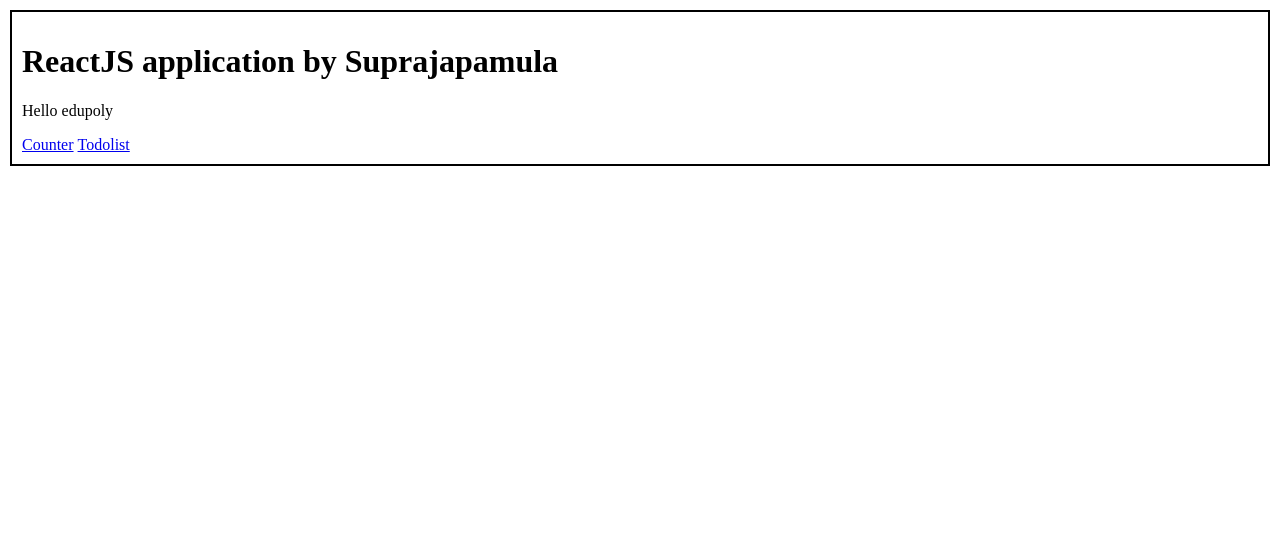
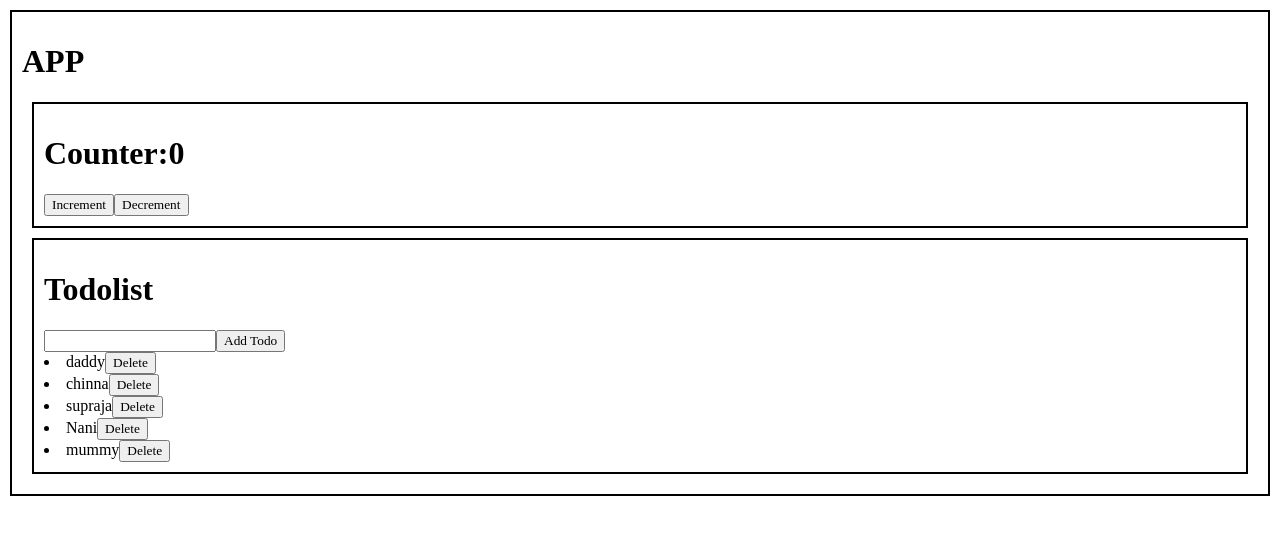
Before and after one commit to Suprajapamula/react-app, a React (Create React App) app: page / in a window 1280 px wide. Shown: the top 534 px of the page. Built offline with nearby package versions, Linux system fonts and the light colour scheme.

Commit message:
todolistAndCounterUsingReduxToolKit

```diff
--- a/package.json
+++ b/package.json
@@ -3,11 +3,13 @@
   "version": "0.1.0",
   "private": true,
   "dependencies": {
+    "@reduxjs/toolkit": "^1.9.7",
     "@testing-library/jest-dom": "^5.17.0",
     "@testing-library/react": "^13.4.0",
     "@testing-library/user-event": "^13.5.0",
     "react": "^18.2.0",
     "react-dom": "^18.2.0",
+    "react-redux": "^8.1.3",
     "react-router-dom": "^6.16.0",
     "react-scripts": "5.0.1",
     "web-vitals": "^2.1.4"
--- a/src/App.jsx
+++ b/src/App.jsx
@@ -1,16 +1,15 @@
-import Counter from './Counter';
+
 import './App.css';
-import Todolist from './Todolist';
-import { Outlet,Link } from 'react-router-dom';
+import Counter from './features/counter/Counter';
+import Todolist from './features/todolist/Todolist';
+
 
 function App() {
   return (
     <div className='myBox'>
-         <h1>ReactJS application by Suprajapamula</h1>
-         <p>Hello edupoly</p>
-         <Link to="/counter">Counter</Link>&nbsp;
-         <Link to="/todolist">Todolist</Link>&nbsp;
-         <Outlet></Outlet>
+         <h1>APP</h1>
+         <Counter></Counter>
+         <Todolist></Todolist>
     </div>
   );
 }
--- a/src/Counter.jsx
+++ /dev/null
@@ -1,10 +0,0 @@
-import React from 'react';
-import Todolist from './Todolist'
-function Counter(){
-      return(
-        <div className='myBox'>
-            <h1>Welcome to Counter</h1>
-        </div>
-      )
-}
-export default Counter;
--- a/src/Todolist.jsx
+++ /dev/null
@@ -1,9 +0,0 @@
-import React from "react";
-function Todolist(){
-    return(
-        <div className="myBox">
-            <h1>Todolist</h1>
-        </div>
-    )
-}
-export default Todolist
--- /dev/null
+++ b/src/app/store.js
@@ -0,0 +1,9 @@
+import { configureStore } from '@reduxjs/toolkit'
+import counterReducer from '../features/counter/counterSlice'
+import todoReducer from '../features/todolist/todoSlice'
+export const store = configureStore({
+  reducer: {
+    c:counterReducer,
+    t:todoReducer
+  },
+})
--- /dev/null
+++ b/src/features/counter/Counter.jsx
@@ -0,0 +1,17 @@
+import React from 'react'
+import { useDispatch, useSelector } from 'react-redux'
+import {inc,dec} from './counterSlice'
+
+function Counter() {
+    var {count}=useSelector(state=>state.c)
+    console.log(count)
+    var dispatch=useDispatch()
+  return (
+    <div className='myBox'>
+        <h1>Counter:{count}</h1>
+        <button onClick={()=>{dispatch(inc())}}>Increment</button>
+        <button onClick={()=>{dispatch(dec())}}>Decrement</button>
+    </div>
+  )
+}
+export default Counter
--- /dev/null
+++ b/src/features/counter/counterSlice.js
@@ -0,0 +1,18 @@
+import {createSlice} from '@reduxjs/toolkit'
+const initialState={
+    count:0
+}
+export const counterSlice=createSlice({
+    name:"counter",
+    initialState,
+    reducers:{
+        inc:(state,action)=>{
+            state.count=state.count+1;
+        },
+        dec:(state,action)=>{
+            state.count--;
+        }
+    }
+})
+export var {inc,dec}=counterSlice.actions;
+export default counterSlice.reducer;
--- /dev/null
+++ b/src/features/todolist/Todolist.jsx
@@ -0,0 +1,26 @@
+import React,{useState} from 'react'
+import { useDispatch, useSelector } from 'react-redux'
+import { addTodo, deleteTodo } from './todoSlice';
+
+function Todolist() {
+    var {todolist}=useSelector(state=>state.t);
+    console.log(todolist)
+    var [newtodo,setNewtodo]=useState('')
+    var dispatch=useDispatch()
+  return (
+    <div className='myBox'>
+        <h1>Todolist</h1>
+        <input type="text" onChange={(e)=>{setNewtodo(e.target.value)}}/>
+        <button onClick={()=>{dispatch(addTodo(newtodo))}}>Add Todo</button>
+        {
+            todolist?.map((t,i)=>{
+                return <li>
+                         {t}
+                         <button onClick={()=>{dispatch(deleteTodo(i))}}>Delete</button>
+                      </li>
+            })
+        }
+    </div>
+  )
+}
+export default Todolist
--- /dev/null
+++ b/src/features/todolist/todoSlice.js
@@ -0,0 +1,20 @@
+import { createSlice } from "@reduxjs/toolkit";
+const initialState={
+    todolist:["daddy","chinna","supraja","Nani","mummy"]
+}
+export const todoSlice= createSlice({
+    name:'todolist',
+    initialState,
+    reducers:{
+        addTodo:(state,action)=>{
+            state.todolist.push(action.payload);
+        },
+        deleteTodo:(state,action)=>{
+            state.todolist.splice(action.payload,1)
+        }
+
+    }
+})
+export const {addTodo,deleteTodo}=todoSlice.actions;
+var todoReducer=todoSlice.reducer;
+export default todoReducer;
--- a/src/index.js
+++ b/src/index.js
@@ -3,33 +3,14 @@ import ReactDOM from 'react-dom/client';
 import './index.css';
 import App from './App';
 import reportWebVitals from './reportWebVitals';
-import Counter from './Counter';
-import Todolist from './Todolist';
-import {
-  createBrowserRouter,
-  RouterProvider,
-} from "react-router-dom";
-
-const router = createBrowserRouter([
-  {
-    path: "/",
-    element:<App></App>,
-    children:[
-      {
-        path: "/counter",
-        element:<Counter></Counter>,
-      },
-      {
-        path: "/todolist",
-        element:<Todolist></Todolist>,
-      },
-    ]
-  },
-]);
+import { store } from './app/store'
+import { Provider } from 'react-redux'
 
 const root = ReactDOM.createRoot(document.getElementById('root'));
 root.render(
-      <RouterProvider router={router}/>
+    <Provider store={store}>
+      <App/>
+    </Provider>
 );
 
 // If you want to start measuring performance in your app, pass a function
```
Also changed, not shown: 1 other file (tests, documents, lock files or other folders).
